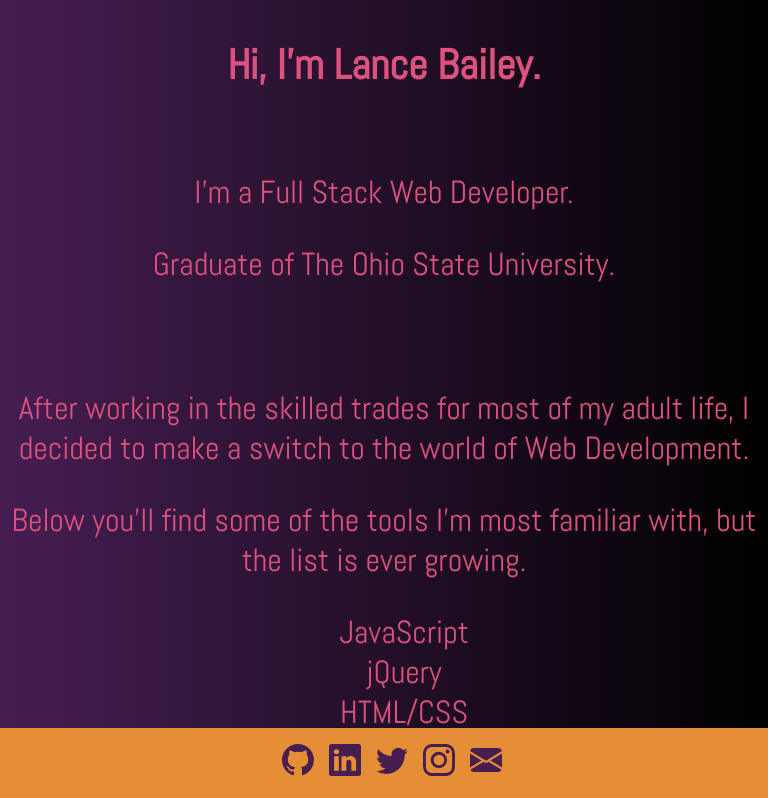
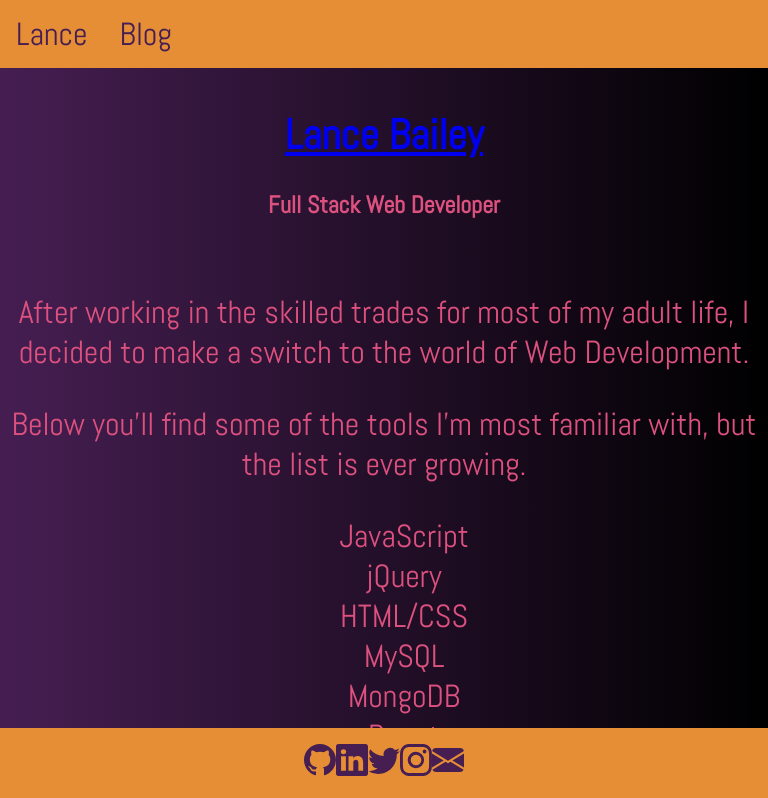
Before and after one commit to lancebailey26/portfolioREACT, a React (Create React App) app in the folder client/: page / in a window 768 px wide. Shown: the top 798 px of the page. Built offline with nearby package versions, Linux system fonts and the light colour scheme.

Commit message:
adding navbar

```diff
--- a/client/src/App.css
+++ b/client/src/App.css
@@ -9,9 +9,128 @@
 }
 /*mobile*/
 @media only screen and (max-width: 992px) {
+  .navi {
+    display: block;
+    position: fixed;
+    right: 0;
+    left: 0;
+    background-color: var(--orange);
+    font-size: 32px;
+    text-align: center;
+    color:var(--purple);
+  }
+  .navi ul {
+    list-style-type: none;
+    margin: 0;
+    padding: 0;
+    overflow: hidden;
+  }
+
+  .navi li {
+    float: left;
+  }
+
+  .navi li a {
+    display: block;
+    color: var(--purple);
+    text-align: center;
+    padding: 14px 16px;
+    text-decoration: none;
+  }
+
 .footer {
   display: block;
-  margin-top: 50px;
+  /* margin-top: 5rem; */
+  position: fixed;
+  right: 0;
+  bottom: 0;
+  left: 0;
+  padding: 1rem;
+  background-color: var(--orange);
+  font-size: 32px;
+  text-align: center;
+  color:var(--purple);
+  /* margin-bottom: 5rem; */
+}
+/* a{
+  padding-left: 15px;
+} */
+h1{
+font-size: 42px;
+}
+p{
+  font-size: 32px;
+}
+.transparent{
+  background: rgba(0, 0, 0, 0.3)
+}
+.content ul{
+  list-style-type: none;
+}
+.center {
+  margin: auto;
+  /* width: 50%; */
+  /* border: 3px solid var(--orange); */
+  font-family: 'Abel';
+  padding: 10px;
+  text-align: center;
+  color: var(--pink);
+  /* margin-bottom: 5rem; */
+  /*   */
+}
+.content{
+  height: 100%;
+  padding-bottom: 3rem;
+}
+.header{
+  padding-top: 5rem;
+}
+.blog{
+  padding-top:5rem;
+  padding-bottom:5rem;
+}
+}
+
+/*desktop*/
+@media only screen and (min-width: 768px) {
+  .navi {
+    display: block;
+    position: fixed;
+    right: 0;
+    left: 0;
+    background-color: var(--orange);
+    font-size: 32px;
+    align-items: center;
+    color:var(--purple);
+    margin-bottom: 5rem;
+    font-family: 'Abel';
+
+  }
+  .navi ul {
+    list-style-type: none;
+    margin: 0;
+    padding: 0;
+    overflow: hidden;
+  }
+
+  .navi li {
+    float:left;
+  }
+
+  .navi li a {
+    display: block;
+    color: var(--purple);
+    text-align: center;
+    padding: 14px 16px;
+    text-decoration: none;
+  }
+  .content{
+    height: 100%;
+    padding-bottom: 5rem;
+  }
+  .footer {
+  display: block;
+  /* margin-top: 5rem; */
   position: fixed;
   right: 0;
   bottom: 0;
@@ -22,69 +141,21 @@
   text-align: center;
   color:var(--purple);
 }
-a{
+.content ul{
+  font-size: 32px;
+  list-style-type: none;
+}
+/* a{
   padding-left: 15px;
-}
+} */
 h1{
 font-size: 42px;
 }
 p{
   font-size: 32px;
 }
-.transparent{
-  background: rgba(0, 0, 0, 0.3)
-}
-ul{
-  list-style-type: none;
-}
-.center {
-  margin: auto;
-  /* width: 50%; */
-  /* border: 3px solid var(--orange); */
-  font-family: 'Abel';
-  padding: 10px;
-  text-align: center;
-  color: var(--pink);
-  margin-bottom: 20px;
-}
-.content{
-  height: 100%;
-  margin-bottom: 85px;
-}
-}
-
-/*desktop*/
-@media only screen and (min-width: 768px) {
-
-  .content{
-    height: 100%;
-    margin-bottom: 85px;
-  }
-  .footer {
-  display: block;
-  margin-top: 50px;
-  position: fixed;
-  right: 0;
-  bottom: 0;
-  left: 0;
-  padding: 1rem;
-  background-color: var(--orange);
-  font-size: 32px;
-  text-align: center;
-  color:var(--purple);
-}
-ul{
-  font-size: 32px;
-  list-style-type: none;
-}
-a{
-  padding-left: 15px;
-}
-h1{
-font-size: 42px;
-}
-p{
-  font-size: 32px;
+.header{
+  margin-bottom: 0px;
 }
 .transparent{
   background: rgba(0, 0, 0, 0.3)
@@ -97,6 +168,14 @@ p{
   padding: 10px;
   text-align: center;
   color: var(--pink);
-  margin-bottom: 20px;
+  /* margin-bottom: 5rem; */
+  /* padding-top: 5rem; */
+}
+.header{
+  padding-top: 5rem;
+}
+.blog{
+  padding-top:5rem;
+  padding-bottom:5rem;
 }
 }
--- a/client/src/components/blog.js
+++ b/client/src/components/blog.js
@@ -33,7 +33,7 @@ export default function Blog(){
 console.log(blogs)
 
     return(
-        <div className='content center'>
+        <div className='blog center'>
         <h2>{blogs.title}</h2>
         <h3>{blogs.datetime}</h3>
         <p>{blogs.para1} </p>
--- a/client/src/components/general.js
+++ b/client/src/components/general.js
@@ -14,9 +14,11 @@ export default function general(){
                 <li data-aos="fade-left">MySQL</li>
                 <li data-aos="fade-right">MongoDB</li>
                 <li data-aos="fade-left">React</li>
+                <li data-aos="fade-right">Python</li>
+                <li data-aos="fade-left">AWS</li>
             </ul>
-            <p>Here's my<a href={cert} target = "_blank">OSU Certification.</a></p>
-            <p>Here's a copy of<a href={resume} target = "_blank">my Resume.</a></p>
+            <p>Here's my <a href={cert} target = "_blank">OSU Certification.</a></p>
+            <p>Here's a copy of <a href={resume} target = "_blank">my Resume.</a></p>
             {/* <img src={borpa}  alt='borpa'/> */}
         </div>
     )
--- a/client/src/components/intro.js
+++ b/client/src/components/intro.js
@@ -2,10 +2,9 @@ export default function intro(){
 
     return (
         <div className='header center'>
-            <h1>Hi, I'm Lance Bailey.</h1>
-            <br></br>
-            <p>I'm a Full Stack Web Developer.</p>
-            <p>Graduate of The Ohio State University.</p>
+            <a href='/'><h1>Lance Bailey</h1></a>
+            <h2>Full Stack Web Developer</h2>
+
         </div>
     )
 }
--- /dev/null
+++ b/client/src/components/nav.js
@@ -0,0 +1,11 @@
+
+export default function nav() {
+    return (
+        <div className='navi'>
+            <ul>
+                <li><a href="/">Lance</a></li>
+                <li><a href="/blog">Blog</a></li>
+            </ul>
+        </div>
+    )
+}
--- a/client/src/route.js
+++ b/client/src/route.js
@@ -5,14 +5,16 @@ import Contact from "./components/contact.js"
 import General from "./components/general.js"
 import Intro from "./components/intro.js"
 import Blog from "./components/blog.js"
+import Nav from "./components/nav.js"
 
 export default function Routers(){
     return(
         <main>
+            <Nav/>
             <Router>
-                <Intro />
                 <Switch>
                     <Route exact path="/">
+                        <Intro />
                         <General/>
                     </Route>
                     <Route exact path="/blog">
```
